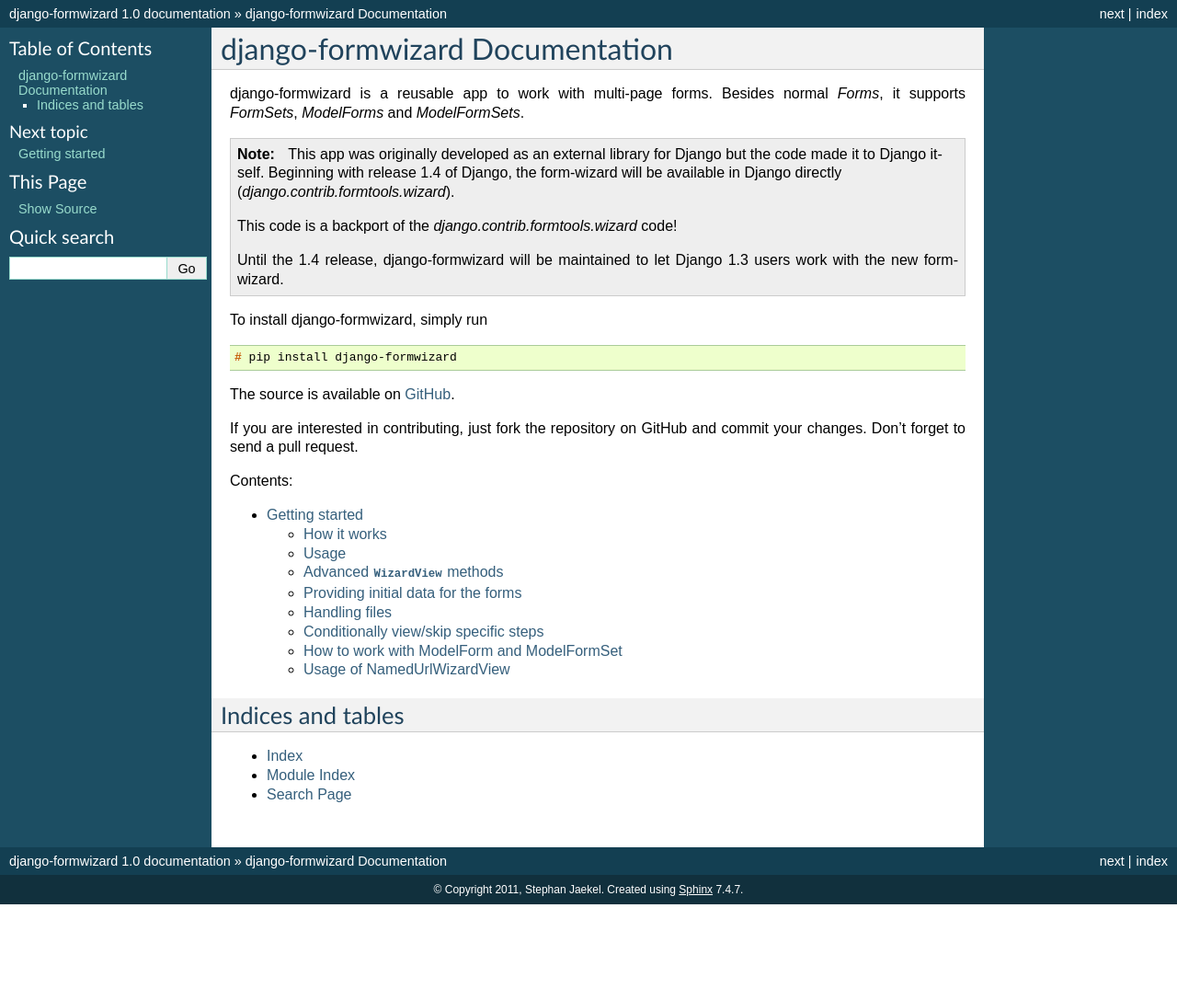
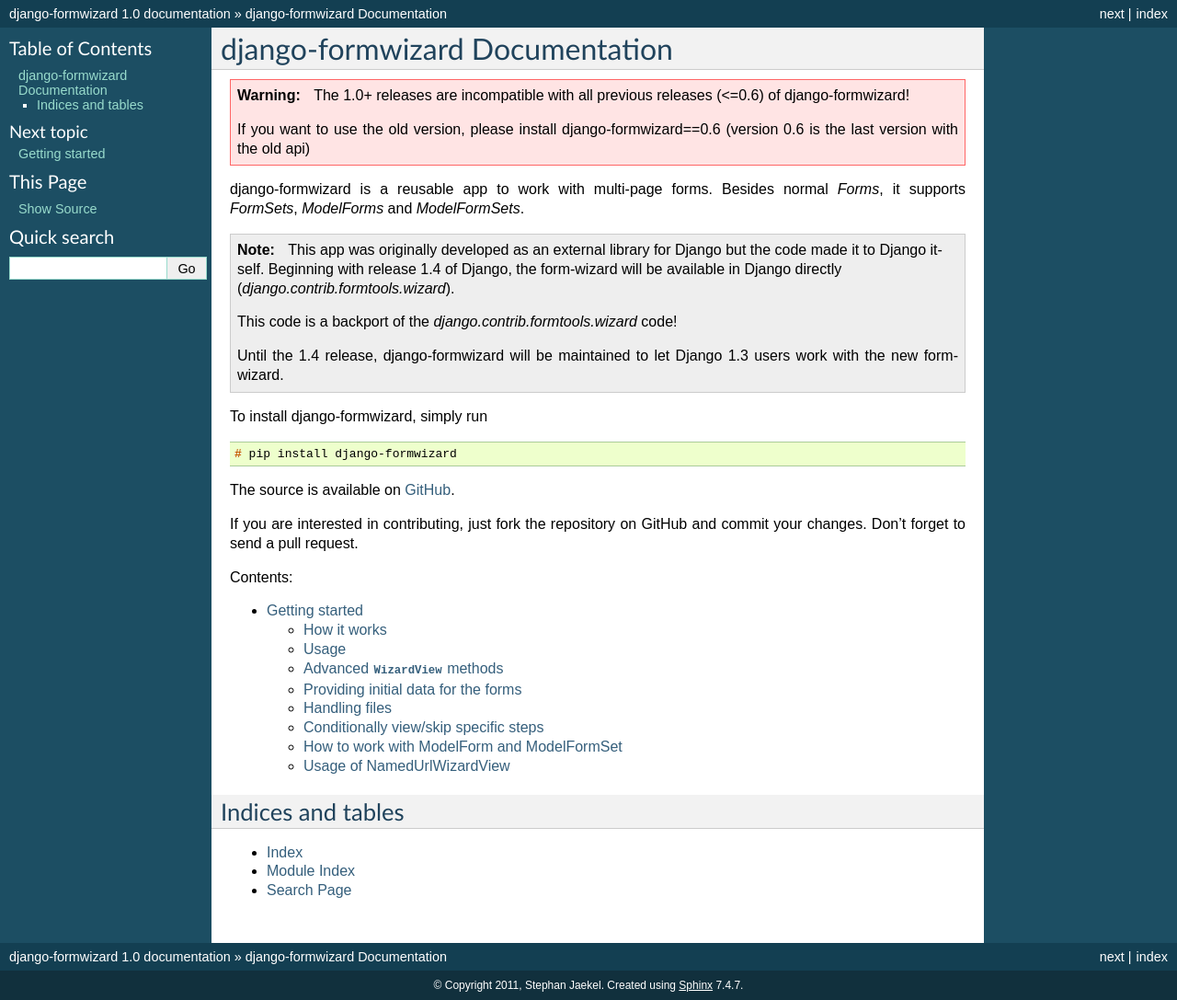
Before and after one commit to stephrdev/django-formwizard, a Sphinx documentation site: the page built from docs/index.rst, in a window 1280 px wide. Shown: the whole page at 92% size. Built offline with Sphinx 7.4.7, drawn with Linux system fonts in a browser that asks for light colours; before the commit the page ends 983 px from its top, so only the background shows below that.

Commit message:
Updates some docs to make sure everyone knows that the upcoming release 1.0 is imcompatible with all previous releases!

```diff
--- a/docs/index.rst
+++ b/docs/index.rst
@@ -1,6 +1,15 @@
 ===============================
 django-formwizard Documentation
 ===============================
+
+.. warning::
+
+    The 1.0+ releases are incompatible with all previous releases (<=0.6) of
+    django-formwizard!
+
+    If you want to use the old version, please install django-formwizard==0.6
+    (version 0.6 is the last version with the old api)
+
 
 django-formwizard is a reusable app to work with multi-page forms. Besides
 normal `Forms`, it  supports `FormSets`, `ModelForms` and `ModelFormSets`.
--- a/setup.py
+++ b/setup.py
@@ -1,9 +1,14 @@
+import os
 from setuptools import setup, find_packages
+
+def read(fname):
+    return open(os.path.join(os.path.dirname(__file__), fname)).read()
 
 setup(
     name='django-formwizard',
     version='1.0',
     description='A FormWizard for Django with multiple storage backends',
+    long_description=read("README.rst"),
     author='Stephan Jaekel',
     author_email='steph@rdev.info',
     url='http://github.com/stephrdev/django-formwizard/',
```
Also changed, not shown: README.rst (+12 -3 lines).
